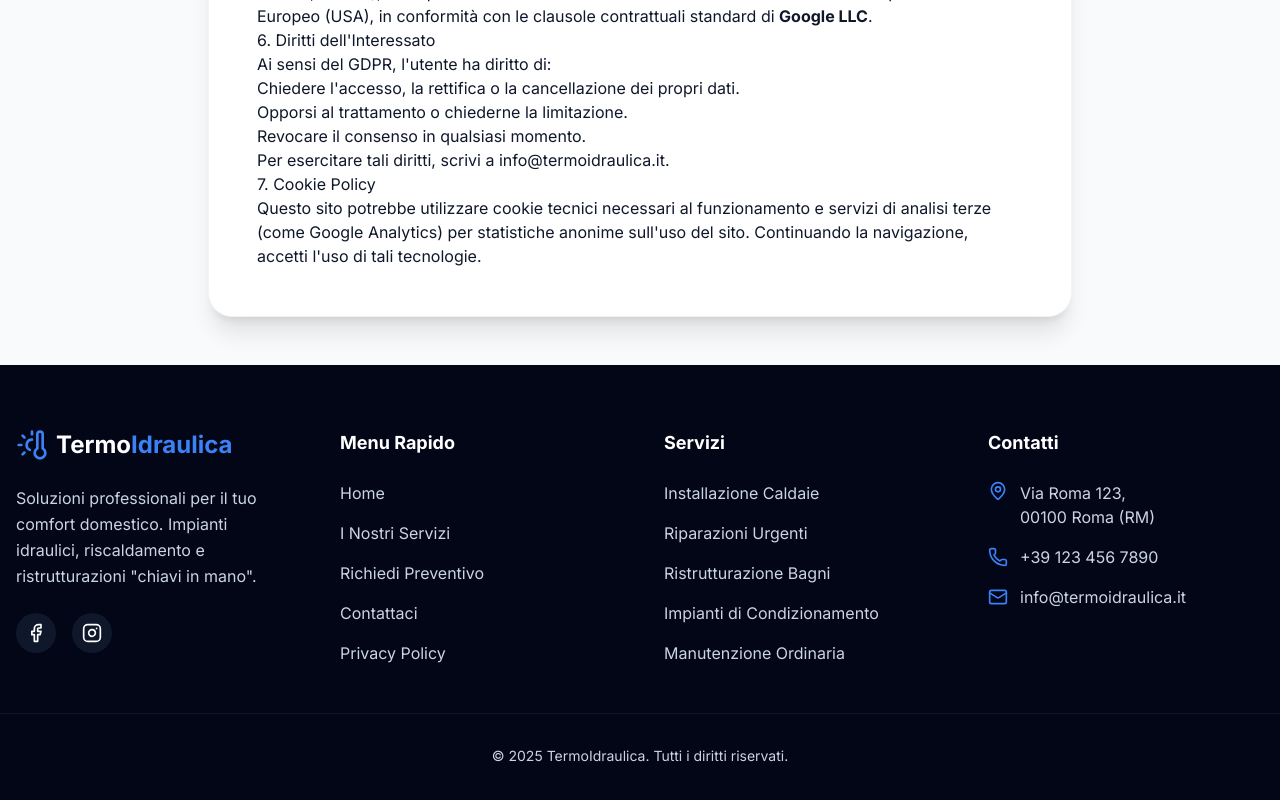
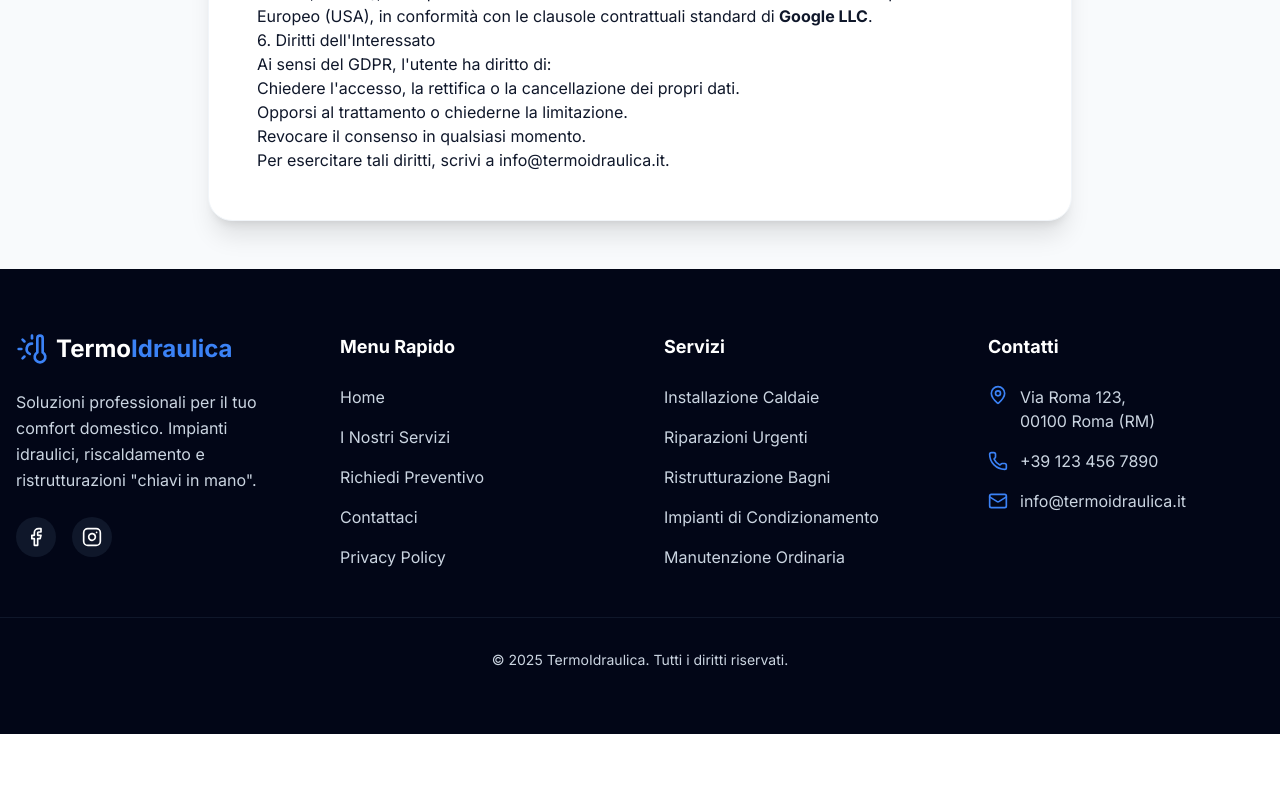
Before and after one commit to lucadibelardino/termoidraulica.746, a React (Vite) app: page /privacy in a window 1280 px wide. Shown: the part 1005-1805 px from the top of the page. After the commit the page ends 1739 px from the top, so only its background shows below. Built offline with nearby package versions, Linux system fonts and the light colour scheme.

Commit message:
feat: Remove Google Analytics mention from Privacy Policy

```diff
--- a/src/pages/Privacy.tsx
+++ b/src/pages/Privacy.tsx
@@ -71,10 +71,7 @@ const Privacy = () => {
                         Per esercitare tali diritti, scrivi a <a href="mailto:info@termoidraulica.it">info@termoidraulica.it</a>.
                     </p>
 
-                    <h3>7. Cookie Policy</h3>
-                    <p>
-                        Questo sito potrebbe utilizzare cookie tecnici necessari al funzionamento e servizi di analisi terze (come Google Analytics) per statistiche anonime sull'uso del sito. Continuando la navigazione, accetti l'uso di tali tecnologie.
-                    </p>
+
                 </div>
             </div>
         </div>
```
